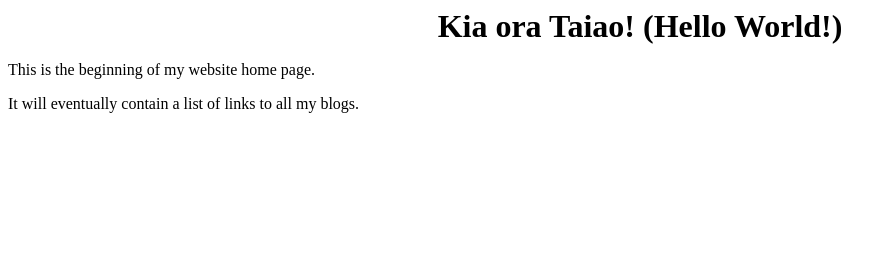
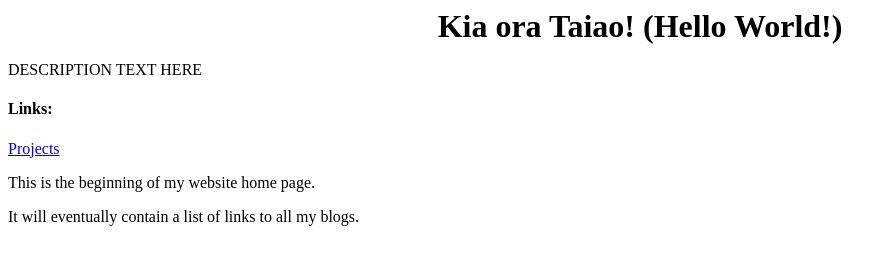
Before and after one commit to seb-eldershaw/seb-eldershaw.github.io, a plain HTML site: page index.html in a window 1280 px wide. Shown: the whole page, without its empty margins (0-896 px from the left). Drawn offline with Linux system fonts and the light colour scheme.

Commit message:
Add and link project.html

```diff
--- a/index.html
+++ b/index.html
@@ -16,6 +16,13 @@
   </head>
   <body>
     <h1>Kia ora Taiao! (Hello World!)</h1>
+    <div>
+      <p>DESCRIPTION TEXT HERE</p>
+    </div>
+    <div>
+      <h4>Links:</h4>
+      <a href="projects.html">Projects</a>
+    </div>
     <p>This is the beginning of my website home page.</p>
     <p>It will eventually contain a list of links to all my blogs.</p>
   </body>
```
Also changed, not shown: projects.html (added, +10 -0 lines), styles/main.css (line endings or trailing spaces).
